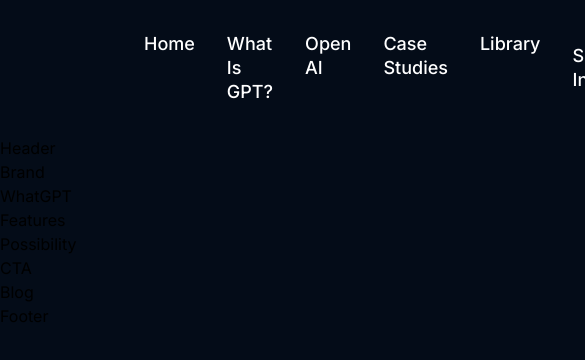
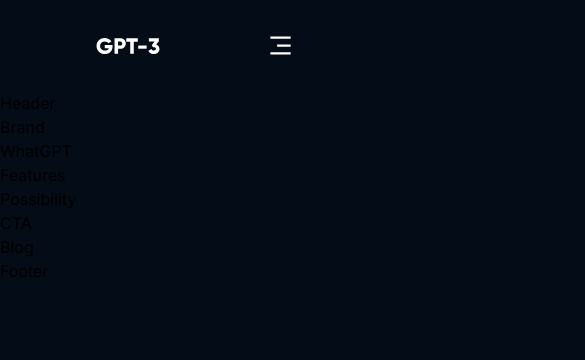
Before and after one commit to larryh12/gpt3-site, a Next.js app: page / in a window 390 px wide. Shown: the top 360 px of the page, 585 px wide, since content can reach past the window. Built offline with nearby package versions, Linux system fonts and the light colour scheme.

Commit message:
finish styling for navbar-menu

```diff
--- a/components/Navbar.jsx
+++ b/components/Navbar.jsx
@@ -11,9 +11,9 @@
     <div className="flex justify-between items-center py-8 px-24">
       <div className="flex flex-1 justify-start items-center">
         <div className="mr-8">
-          <img className="w-16 h-4" src="logo.svg"/>
+          <img className="w-16 h-4 cursor-pointer" src="logo.svg"/>
         </div>
-        <div className="flex flex-row">
+        <div className="hidden lg:flex lg:flex-row">
           <p className="text-white font-medium text-lg leading-6 capitalize my-0 mx-4 cursor-pointer"><a href="#home">Home</a></p>
           <p className="text-white font-medium text-lg leading-6 capitalize my-0 mx-4 cursor-pointer"><a href="#wgpt">What is GPT?</a></p>
           <p className="text-white font-medium text-lg leading-6 capitalize my-0 mx-4 cursor-pointer"><a href="#possibility">Open AI</a></p>
@@ -21,28 +21,28 @@
           <p className="text-white font-medium text-lg leading-6 capitalize my-0 mx-4 cursor-pointer"><a href="#blog">Library</a></p>
         </div>
       </div>
-      <div className="flex justify-end items-center">
-      <p className="text-white font-medium text-lg leading-6 capitalize my-0 mx-4 cursor-pointer">Sign in</p>
+      <div className="hidden md:flex md:justify-end md:items-center">
+        <p className="text-white font-medium text-lg leading-6 capitalize my-0 mx-4 cursor-pointer">Sign in</p>
         <button className="py-2 px-4 text-white bg-red-600 font-medium text-lg leading-6 border-none outline-none cursor-pointer rounded" type="button">Sign up</button>
       </div>
 
       {/* navbar menu  */}
-      <div className="gpt3__navbar-menu">
+      <div className="ml-4 flex relative lg:hidden">
         {toggleMenu
           ? <RiCloseLine color="#fff" size={27} onClick={() => setToggleMenu(false)} />
           : <RiMenu3Line color="#fff" size={27} onClick={() => setToggleMenu(true)} />}
         {toggleMenu && (
-        <div className="gpt3__navbar-menu_container scale-up-center">
+        <div className="flex justify-end items-end flex-col bg-gray-900 p-8 absolute right-0 mt-4 rounded text-end top-10 min-w-[210px] shadow-sm scale-up-center">
           <div className="gpt3__navbar-menu_container-links">
-            <p><a href="#home">Home</a></p>
-            <p><a href="#wgpt3">What is GPT3?</a></p>
-            <p><a href="#possibility">Open AI</a></p>
-            <p><a href="#features">Case Studies</a></p>
-            <p><a href="#blog">Library</a></p>
+            <p className="text-white font-medium text-lg leading-6 capitalize my-4 mx-0 cursor-pointer"><a href="#home">Home</a></p>
+            <p className="text-white font-medium text-lg leading-6 capitalize my-4 mx-0 cursor-pointer"><a href="#wgpt">What is GPT?</a></p>
+            <p className="text-white font-medium text-lg leading-6 capitalize my-4 mx-0 cursor-pointer"><a href="#possibility">Open AI</a></p>
+            <p className="text-white font-medium text-lg leading-6 capitalize my-4 mx-0 cursor-pointer"><a href="#features">Case Studies</a></p>
+            <p className="text-white font-medium text-lg leading-6 capitalize my-4 mx-0 cursor-pointer"><a href="#blog">Library</a></p>
           </div>
-          <div className="gpt3__navbar-menu_container-links-sign">
-            <p>Sign in</p>
-            <button type="button">Sign up</button>
+          <div className="block md:hidden">
+            <p className="text-white font-medium text-lg leading-6 capitalize my-4 mx-0 cursor-pointer">Sign in</p>
+            <button className="py-2 px-4 text-white bg-red-600 font-medium text-lg leading-6 border-none outline-none cursor-pointer rounded" type="button">Sign up</button>
           </div>
         </div>
         )}
```
